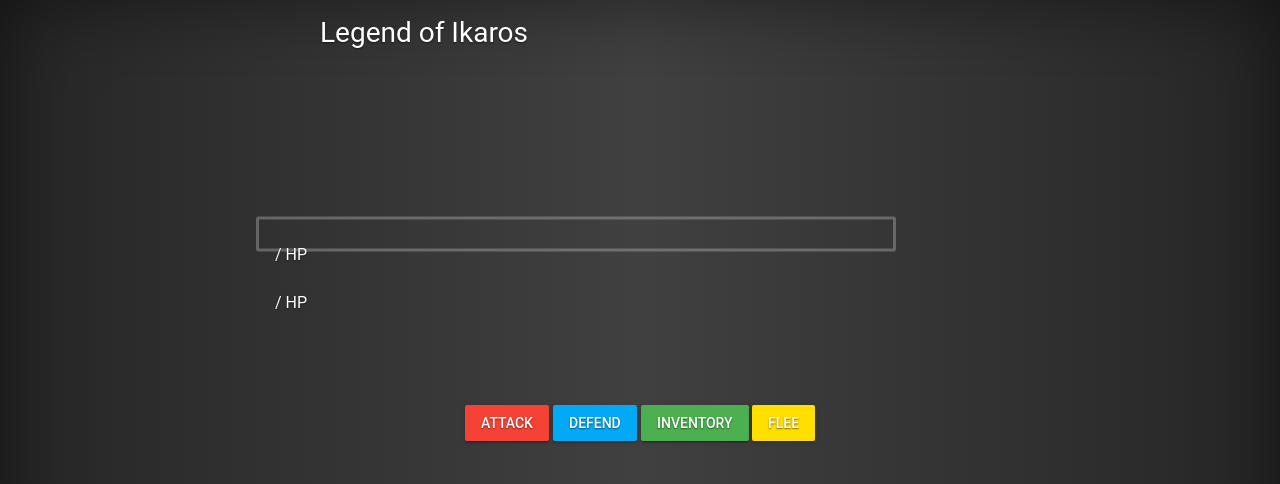
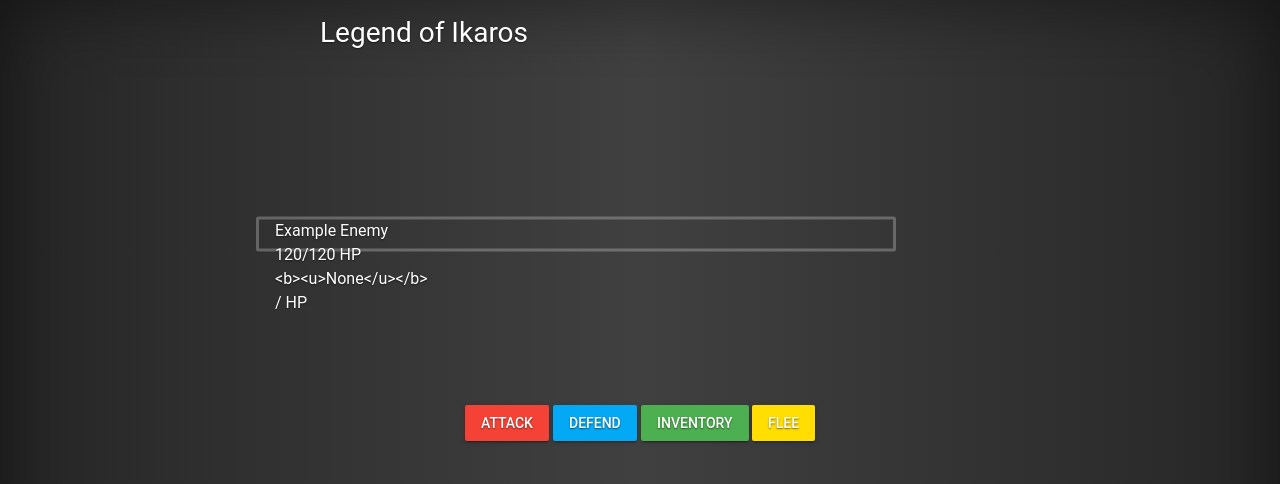
Before and after one commit to Kio-td/loi, a PHP site: page /game/battle.php in a window 1280 px wide. Shown: the top 484 px of the page. Run offline with PHP 8.4, Linux system fonts and the light colour scheme; data that the repository does not hold is empty.

Commit message:
Add formatting.

```diff
--- a/game/battle.php
+++ b/game/battle.php
@@ -26,6 +26,7 @@ require('../base/head.php');
 
   <div class="inv">
   </div>
+  <div class="buttons">
     <div class="rab">
       <span onclick="record('atk')" class="atk btn btn-raised btn-danger">
         Attack
@@ -46,6 +47,7 @@ require('../base/head.php');
     <span onclick="record('winfail')" class="proc btn btn-secondary">
       Proceed
     </span>
+  </div>
 </main>
 <script>
 
@@ -56,8 +58,10 @@ require('../base/head.php');
 enemy.effects = json.parse("[]");
 
 
-  $('.mobname').text(enemy.name);
-//  $('.')
+$('#mobname').text(enemy.name);
+$('#health:first').text(enemy.health);
+$('#ttlhealth:first').text(enemy.total);
+$('#effects').text("<b><u>None</u></b>");
 
 $('.trip').hide();
 $('.proc').hide();
```
Lines whose indentation alone changed are shown as unchanged.
